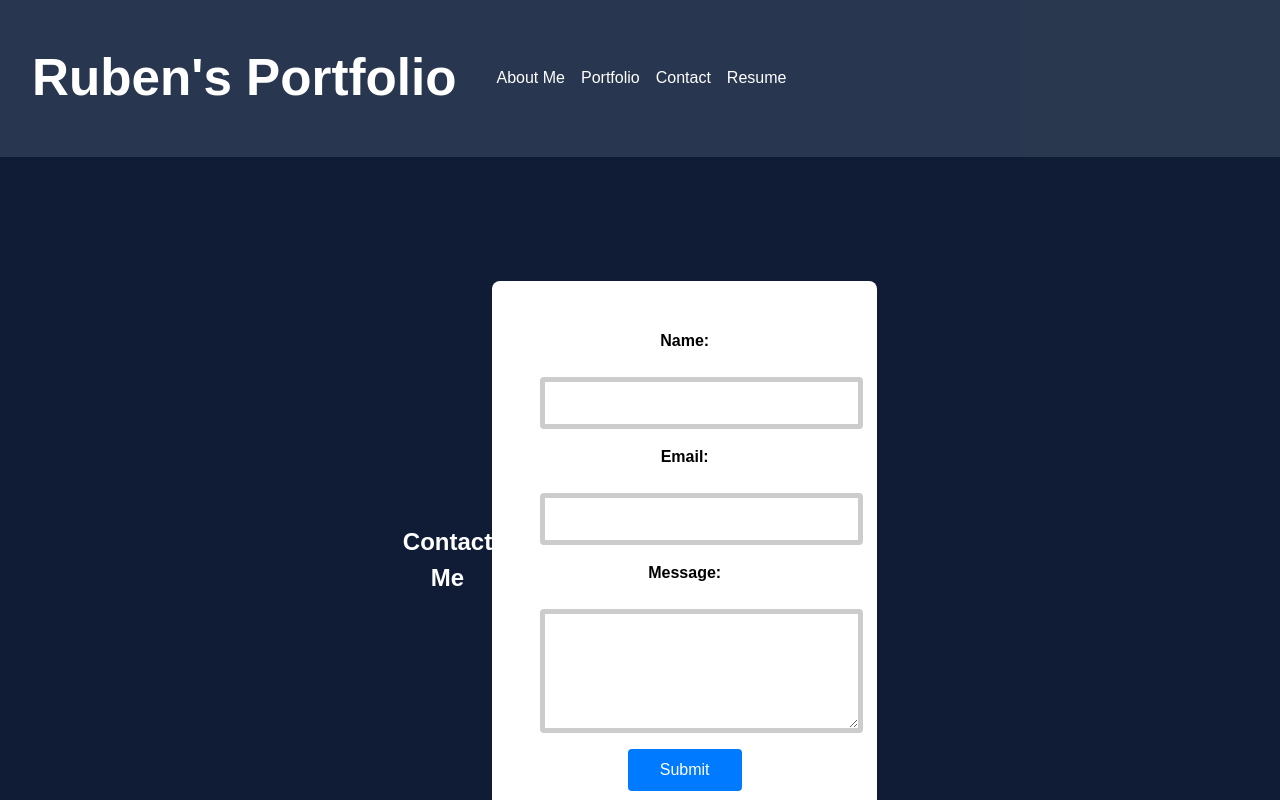
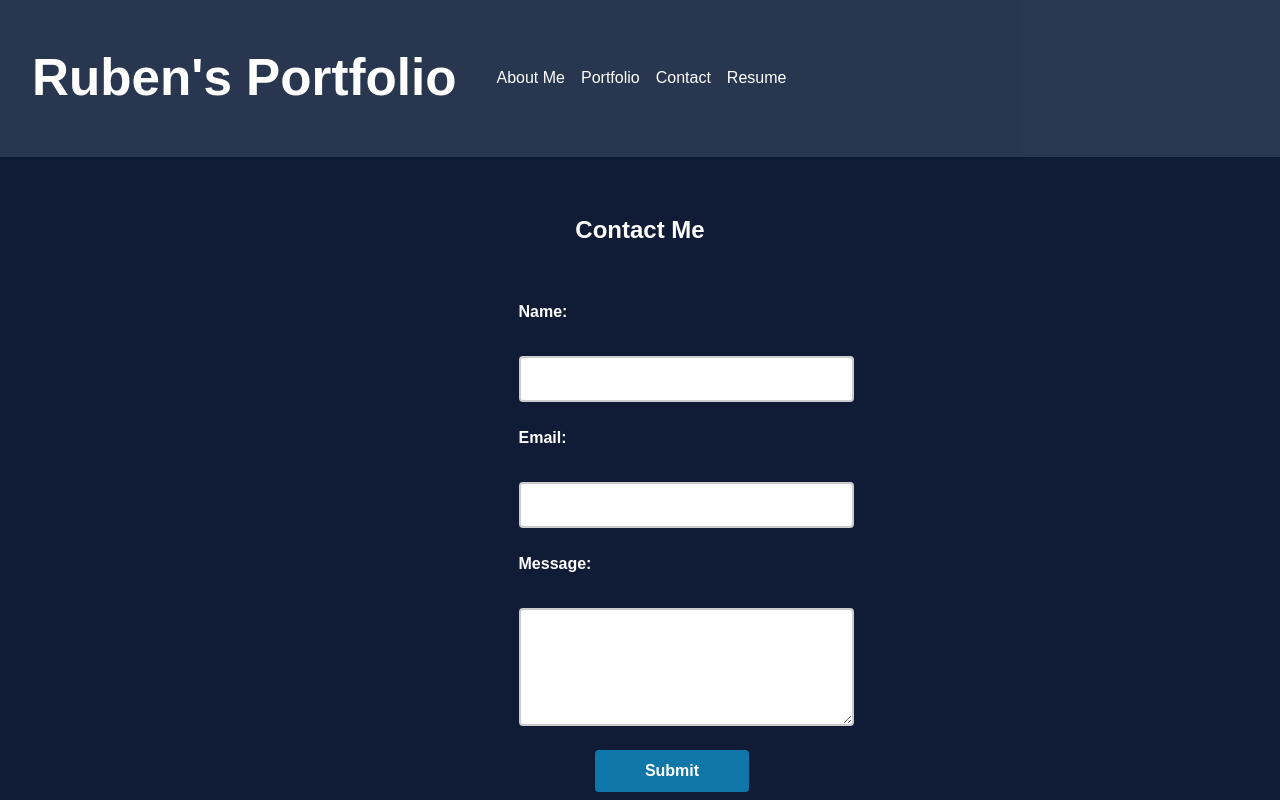
Before and after one commit to RaaBaJa718/Reactfolio, a React (Vite) app: page / in a window 1280 px wide. Both pictures are taken after a click on the item "Contact". Shown: the top 800 px of the page. Built offline with nearby package versions, Linux system fonts and the light colour scheme.

Commit message:
style: enhance Contact section layout and styling for improved user experience

```diff
--- a/src/pages/Contact.css
+++ b/src/pages/Contact.css
@@ -1,55 +1,81 @@
+/* General Contact Section Styling */
 .contact {
     background-color: #101c36; /* Blue background */
     color: white;
     padding: 2rem;
     display: flex;
-        justify-content: center;
-        align-items: center;
+    flex-direction: column; /* Stack elements vertically */
+    justify-content: flex-start; /* Align near the top */
+    align-items: center; /* Center horizontally */
     min-height: 100vh; /* Full-page height */
+    margin-top: 2rem; /* Space below header */
 }
 
+/* Contact Form Styling */
 .contact-form {
-        max-width: 600px;
-        width: 100%; /* Makes sure the form stretches within its container */
-        padding: 3rem;
-        background-color: white;
-        color: black;
-        border-radius: 8px;
+    max-width: 600px; /* Limit form width */
+    width: 100%; /* Full width inside container */
+    margin: 0 auto; /* Center form */
+    padding: 2rem;
+    background-color: #101c36; /* Blue background */
+    color: white;
+    border-radius: 8px; /* Rounded corners */
     display: flex;
-        flex-direction: column;
-        gap: 1rem; /* Adds spacing between elements */
+    flex-direction: column; /* Stack form fields vertically */
+    gap: 1.5rem; /* Adds spacing between elements */
 }
 
-      .contact-form label {
-        margin-bottom: 0.5rem;
-        font-weight: bold;
+/* Styling for "Contact Me" Heading */
+.contact-heading {
+    font-size: 2rem; /* Adjust as needed */
+    margin-bottom: 1.5rem; /* Space below heading */
+    text-align: center; /* Center-align heading */
 }
 
+/* Label Styling */
+.contact-form label {
+    font-weight: bold;
+    text-align: left; /* Align label text */
+    margin-bottom: 0.5rem;
+    display: block; /* Ensure label is on its own line */
+}
+
+/* Input Fields and Textarea Styling */
 .contact-form input,
 .contact-form textarea {
-        width: 100%;
+    width: 100%; /* Full width of container */
+    max-width: 400px; /* Optional: Restrict maximum width */
     padding: 0.75rem;
-        border: 5px solid #ccc;
-        border-radius: 4px;
+    border: 2px solid #ccc; /* Border styling */
+    border-radius: 4px; /* Rounded corners */
     font-size: 1rem;
+    margin: 0 auto; /* Center fields */
 }
 
+/* Button Styling */
 .contact-form button {
-        align-self: center; /* Centers the button in the form */
-        padding: 0.75rem 2rem;
-        background-color: #007bff;
+    background-color: #0e76a8; /* Button color */
     color: white;
+    font-weight: bold;
+    padding: 0.75rem 1.5rem;
     border: none;
-        border-radius: 4px;
+    border-radius: 4px; /* Rounded corners */
     cursor: pointer;
+    width: 50%; /* Button width */
+    max-width: 200px; /* Optional: Restrict maximum button width */
+    margin: 0 auto; /* Center-align button */
+    transition: background-color 0.3s ease-in-out; /* Smooth hover effect */
 }
 
+/* Hover Effect for Button */
 .contact-form button:hover {
-        background-color: #0056b3;
+    background-color: #0056b3; /* Darker blue on hover */
 }
 
+/* Error Message Styling */
 .error {
     color: red;
     font-size: 0.9rem;
-        text-align: center;
+    text-align: center; /* Center-align error messages */
+    margin-top: 1rem;
 }
```
Lines whose indentation alone changed are shown as unchanged.
